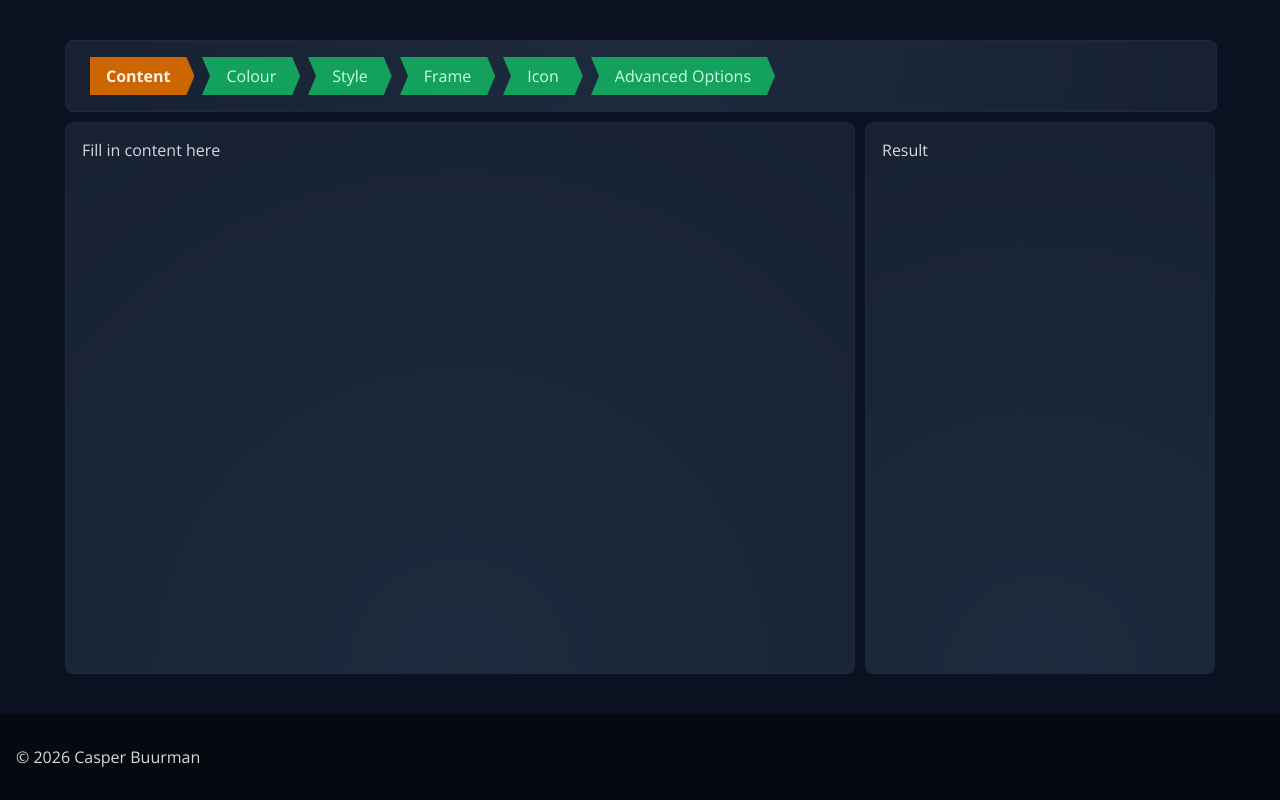
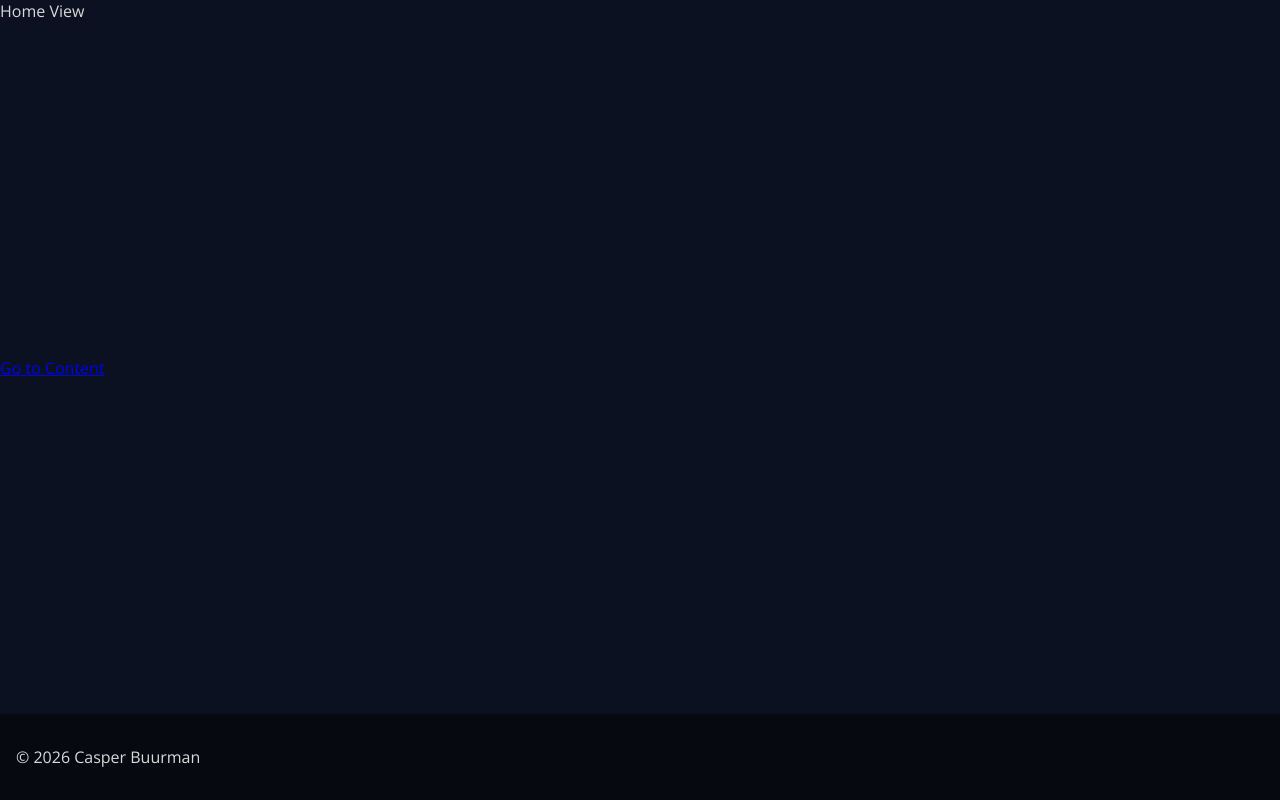
Before and after one commit to CasperBvV/QR-Genny, a Vue app: page / in a window 1280 px wide. Built offline with nearby package versions, Linux system fonts and the light colour scheme.

Commit message:
Add Home view and update navigation structure
Introduced HomeView.vue and updated the router to include a named 'Home' route. Modified App.vue to render the Home view separately from other content, and updated NavBar to include a Home link and a new Content link.

```diff
--- a/src/App.vue
+++ b/src/App.vue
@@ -16,16 +16,29 @@
 -->
 
 <script setup lang="ts">
+import { ref, watch } from 'vue';
 import FooterComponent from './components/FooterComponent.vue'
 import NavBar from './components/NavBar.vue'
+
+const isHomePage = ref(false)
+import { useRoute } from 'vue-router';
+const route = useRoute();
+isHomePage.value = route.name === 'Home';
+
+watch(route, (newRoute) => {
+  isHomePage.value = newRoute.name === 'Home';
+});
+
 </script>
 
 <template>
   <div id="wrapper">
-    <div class="content">
+    <RouterView v-if="isHomePage" />
+
+    <div class="content" v-else>
       <NavBar class="nav" />
       <div class="main">
-        <router-view />
+        <RouterView />
       </div>
       <div class="result">Result</div>
     </div>
--- a/src/components/NavBar.vue
+++ b/src/components/NavBar.vue
@@ -5,7 +5,8 @@ import ArrowButton from './ArrowButton.vue'
 <template>
   <nav>
     <ul>
-      <li><arrow-button path="/" first>Content</arrow-button></li>
+      <li><arrow-button path="/" first>Home</arrow-button></li>
+      <li><arrow-button path="/content">Content</arrow-button></li>
       <li><arrow-button path="/colour">Colour</arrow-button></li>
       <li><arrow-button path="/style">Style</arrow-button></li>
       <li><arrow-button path="/frame">Frame</arrow-button></li>
--- a/src/router/index.ts
+++ b/src/router/index.ts
@@ -5,6 +5,11 @@ const router = createRouter({
   routes: [
     {
       path: '/',
+      name: 'Home',
+      component: () => import('../views/HomeView.vue'),
+    },
+    {
+      path: '/content',
       name: 'Content',
       component: () => import('../views/ContentView.vue'),
     },
--- /dev/null
+++ b/src/views/HomeView.vue
@@ -0,0 +1,5 @@
+<template>
+  Home View
+
+  <RouterLink to="/content">Go to Content</RouterLink>
+</template>
```
